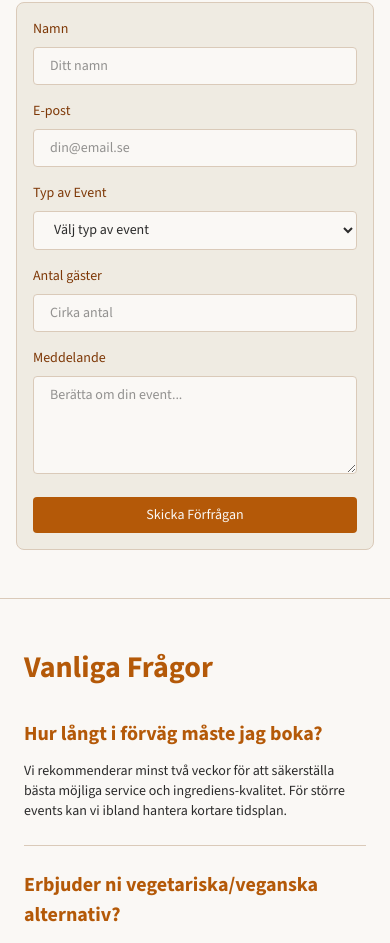
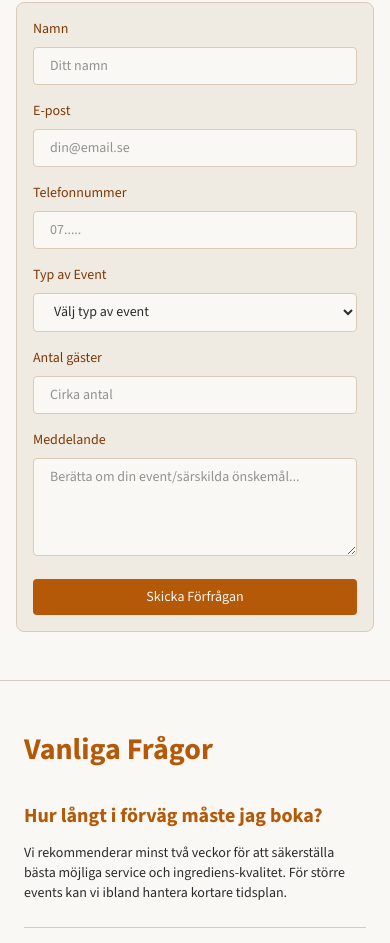
Before and after one commit to Egeeoz/gamoreCatering, a Next.js app: page / in a window 390 px wide. Shown: the part 4963-5906 px from the top of the page. Built offline with nearby package versions, Linux system fonts and the light colour scheme.

Commit message:
Update form to include phonenumber

```diff
--- a/app/actions/email.ts
+++ b/app/actions/email.ts
@@ -5,6 +5,7 @@ import nodemailer from 'nodemailer';
 interface FormData {
   name: string | FormDataEntryValue | null;
   email: string | FormDataEntryValue | null;
+  phoneNumber: string | FormDataEntryValue | null;
   event: string | FormDataEntryValue | null;
   amountGuests: string | FormDataEntryValue | null;
   message: string | FormDataEntryValue | null;
@@ -31,6 +32,7 @@ export async function sendFormEmail(data: FormData) {
       <h2>Ny Catering Förfrågan</h2>
       <p><strong>Namn:</strong> ${data.name}</p>
       <p><strong>E-post:</strong> ${data.email}</p>
+      <p><strong>Telefonnummer:</strong> ${data.phoneNumber}</p>
       <p><strong>Typ av Event:</strong> ${data.event}</p>
       <p><strong>Antal gäster:</strong> ${data.amountGuests}</p>
       <p><strong>Meddelande:</strong></p>
--- a/app/components/Contact.tsx
+++ b/app/components/Contact.tsx
@@ -19,6 +19,7 @@ export default function Contact() {
     const data = {
       name: formData.get('name'),
       email: formData.get('email'),
+      phoneNumber: formData.get('phoneNumber'),
       event: formData.get('event'),
       amountGuests: formData.get('amountGuests'),
       message: formData.get('message') || '',
@@ -26,9 +27,6 @@ export default function Contact() {
 
     try {
       const result = await sendFormEmail(data);
-      console.log('Result from server:', result);
-      console.log('Type of result:', typeof result);
-      console.log('result.success:', result?.success);
       if (result.success) {
         setMessage('Förfrågan skickad! Vi kontaktar dig snart.');
         setStatus('success');
@@ -131,6 +129,21 @@ export default function Contact() {
             </div>
             <div>
               <label
+                htmlFor="phoneNumber"
+                className="block font-medium mb-2 text-accent-muted text-sm md:text-base"
+              >
+                Telefonnummer
+              </label>
+              <input
+                id="phoneNumber"
+                name="phoneNumber"
+                type="tel"
+                required
+                placeholder="07....."
+              />
+            </div>
+            <div>
+              <label
                 htmlFor="event"
                 className="block font-medium mb-2 text-accent-muted text-sm md:text-base"
               >
@@ -177,7 +190,7 @@ export default function Contact() {
                 name="message"
                 rows={4}
                 className="w-full rounded px-4 py-2 bg-background text-foreground border focus:outline-none focus:border-accent text-sm"
-                placeholder="Berätta om din event..."
+                placeholder="Berätta om din event/särskilda önskemål..."
               />
             </div>
             {message && (
```
